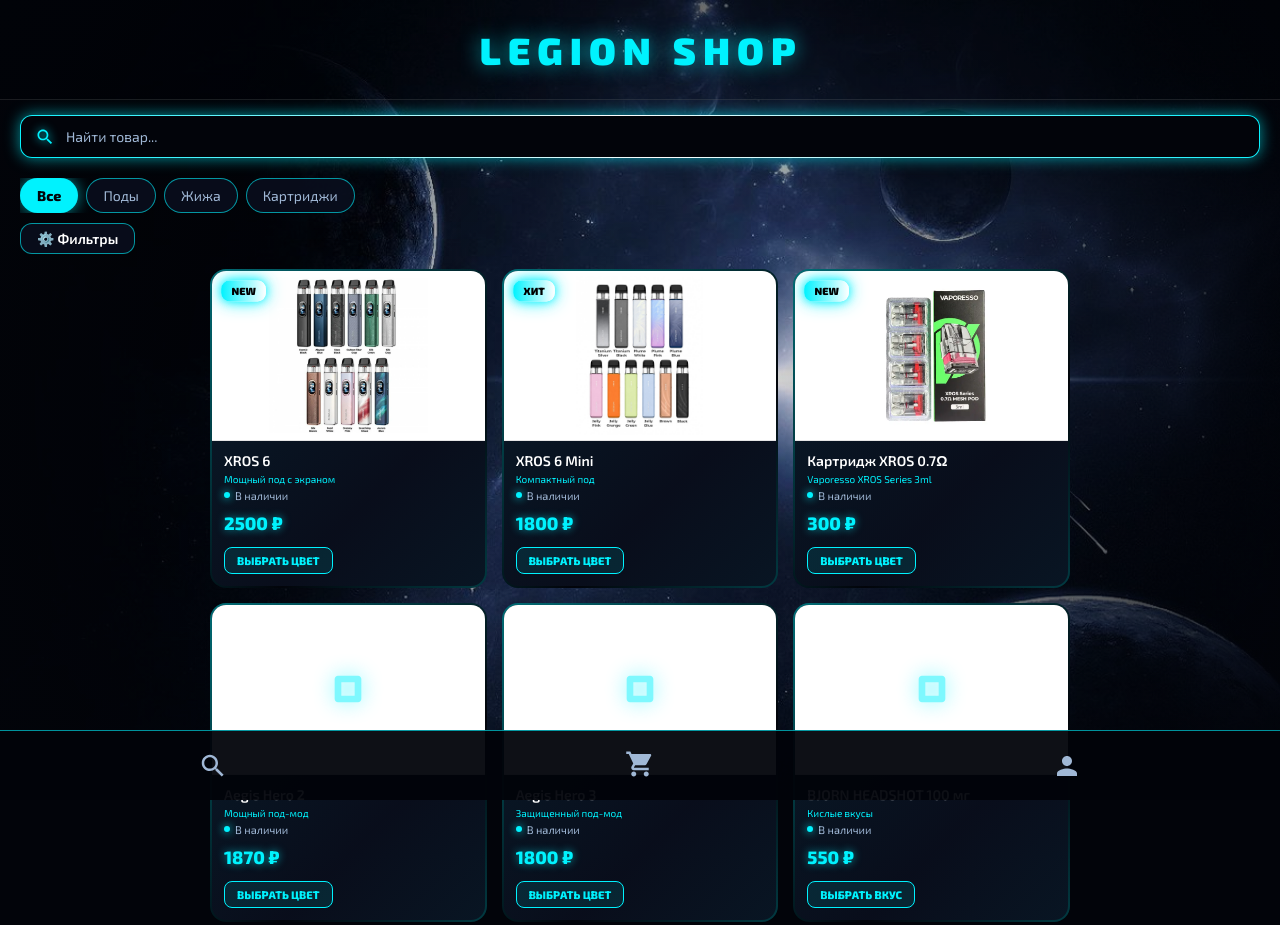
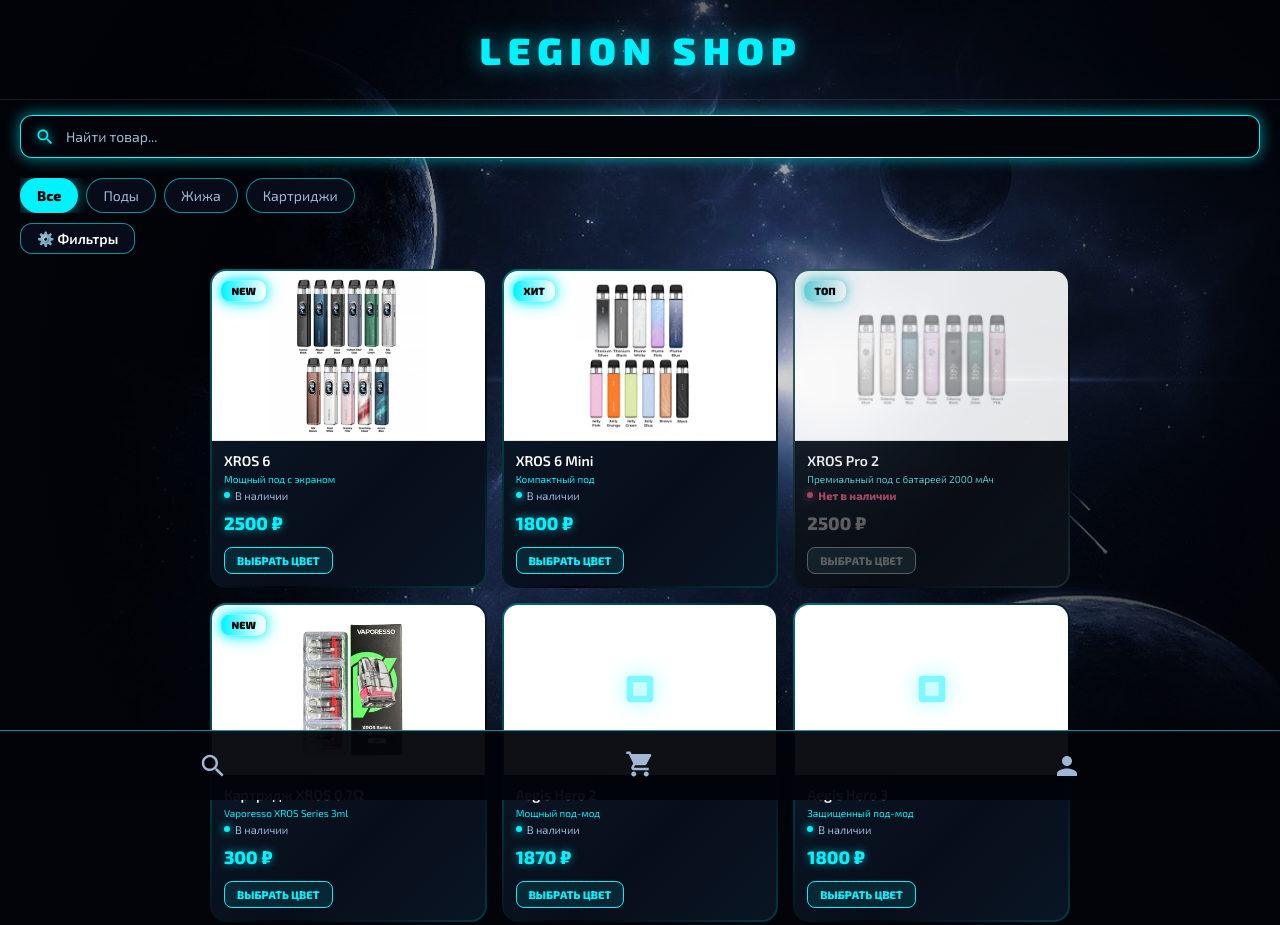
Before and after one commit to artemevt45/legshpppppp, a plain HTML site: page index.html in a window 1280 px wide. Shown: the top 925 px of the page. Drawn offline with Linux system fonts and the light colour scheme.

Commit message:
upd 1611 2058

```diff
--- a/index.html
+++ b/index.html
@@ -202,7 +202,7 @@
         .price { font-size: 18px; font-weight: 800; color: var(--primary); text-shadow: 0 0 8px var(--primary-glow); }
 
         .buy-btn { background: rgba(128, 128, 128, 0.1); border: 2px solid var(--primary); color: var(--primary); width: 36px; height: 36px; border-radius: 10px; font-size: 24px; font-weight: 800; display: flex; align-items: center; justify-content: center; cursor: pointer; transition: 0.3s; box-shadow: 0 0 15px var(--primary-glow); padding-bottom: 3px; line-height: 1; }
-        .buy-btn:active { background: var(--primary); color: var(--bg); box-shadow: 0 0 25px var(--primary); }
+        .buy-btn:active:not(:disabled) { background: var(--primary); color: var(--bg); box-shadow: 0 0 25px var(--primary); }
 
         .qty-control { display: flex; align-items: center; background: rgba(128, 128, 128, 0.1); border: 1px solid var(--primary); border-radius: 10px; overflow: hidden; }
         .qty-btn { background: transparent; border: none; color: var(--primary); width: 28px; height: 32px; font-size: 18px; font-weight: bold; cursor: pointer; }
@@ -533,7 +533,7 @@
             window.Telegram.WebApp.setHeaderColor('#02040a');
         }
 
-        // ОБНОВЛЕННЫЙ МАССИВ (ДОБАВЛЕНЫ ВСЕ ЦВЕТА)
+        // ОБНОВЛЕННЫЙ МАССИВ (ИСПРАВЛЕНЫ ИМЕНА КАРТИНОК И ОСТАТКИ)
         let products = [
             // ПОДЫ
             {
@@ -598,7 +598,7 @@
                 ]
             },
             {
-                id: 8, title: "Aegis Hero 5 Racing Edition", brand: "Geekvape", desc: "Флагманский под-мод (Racing)", price: 2600, category: "pods", badge: "NEW", img: "aegishero5racing.jpg",
+                id: 8, title: "Aegis Hero 5 Racing Edition", brand: "Geekvape", desc: "Флагманский под-мод (Racing)", price: 2600, category: "pods", badge: "NEW", img: "aegishero5racingedition.jpg",
                 variants: [
                     { name: "Speed Red", stock: 0 },
                     { name: "Vibe Green", stock: 0 },
@@ -738,12 +738,7 @@
             const grid = document.getElementById('catalog-grid');
 
             let filtered = products.filter(p => {
-                if (p.variants) {
-                    if (!p.variants.some(v => v.stock > 0)) return false;
-                } else {
-                    if (p.stock <= 0) return false;
-                }
-
+                // УБРАЛИ ПРОВЕРКУ НА НАЛИЧИЕ, ТЕПЕРЬ ПОКАЗЫВАЮТСЯ ВСЕ ТОВАРЫ
                 if (activeCategory !== 'all' && p.category !== activeCategory) return false;
                 if (activeCategory === 'liquids' && currentMg > 0 && p.mg !== currentMg) return false;
                 if (activeCategory === 'pods' && currentBrand !== 'all' && p.brand !== currentBrand) return false;
@@ -764,10 +759,14 @@
                 let hasVariants = p.variants && p.variants.length > 0;
                 let isLiquid = p.category === 'liquids';
 
+                // Считаем общий остаток
+                let totalStock = p.variants ? p.variants.reduce((sum, v) => sum + v.stock, 0) : p.stock;
+                let isOutOfStock = totalStock <= 0;
+
                 let imgHTML = '';
                 if (p.img && p.img.trim() !== "") {
                     imgHTML = `
-                        <img src="${p.img}" loading="lazy" class="card-img" alt="${p.title}" onerror="this.style.display='none'; this.nextElementSibling.style.display='block';">
+                        <img src="${p.img}" loading="lazy" class="card-img" alt="${p.title}" style="${isOutOfStock ? 'opacity: 0.5;' : ''}" onerror="this.style.display='none'; this.nextElementSibling.style.display='block';">
                         <svg class="card-no-img" style="display:none;" viewBox="0 0 24 24"><path d="M18 4H6c-1.1 0-2 .9-2 2v12c0 1.1.9 2 2 2h12c1.1 0 2-.9 2-2V6c0-1.1-.9-2-2-2zm-2 12H8V8h8v8z"/></svg>
                     `;
                 } else {
@@ -779,22 +778,28 @@
                     let forceOpen = searchQuery !== '' && p.variants.some(v => v.name.toLowerCase().includes(searchQuery));
 
                     let variantsList = p.variants.map(v => {
-                        if (v.stock <= 0) return '';
+                        // Если общий остаток 0, показываем все варианты как неактивные
                         if (searchQuery !== '' && !p.title.toLowerCase().includes(searchQuery) && !v.name.toLowerCase().includes(searchQuery)) return '';
 
+                        let isVariantOutOfStock = (v.stock <= 0) || isOutOfStock;
                         let cartId = `${p.id}_${v.name}`;
                         let cartItem = cart.find(item => item.cartId === cartId);
                         let qty = cartItem ? cartItem.qty : 0;
 
-                        let actionHTML = qty === 0
-                            ? `<button class="buy-btn" onclick="changeQty('${cartId}', 1, ${p.id}, '${v.name}')">+</button>`
-                            : `<div class="qty-control"><button class="qty-btn" onclick="changeQty('${cartId}', -1, ${p.id}, '${v.name}')">-</button><span class="qty-num">${qty}</span><button class="qty-btn" onclick="changeQty('${cartId}', 1, ${p.id}, '${v.name}')">+</button></div>`;
+                        let actionHTML = '';
+                        if (isVariantOutOfStock) {
+                            actionHTML = `<button class="buy-btn" disabled style="border-color: #666; color: #666; box-shadow: none; cursor: not-allowed;">✖</button>`;
+                        } else {
+                            actionHTML = qty === 0
+                                ? `<button class="buy-btn" onclick="changeQty('${cartId}', 1, ${p.id}, '${v.name}')">+</button>`
+                                : `<div class="qty-control"><button class="qty-btn" onclick="changeQty('${cartId}', -1, ${p.id}, '${v.name}')">-</button><span class="qty-num">${qty}</span><button class="qty-btn" onclick="changeQty('${cartId}', 1, ${p.id}, '${v.name}')">+</button></div>`;
+                        }
 
                         return `
-                            <div class="variant-item">
+                            <div class="variant-item" style="${isVariantOutOfStock ? 'opacity: 0.6;' : ''}">
                                 <div style="display: flex; align-items: center; flex-grow: 1;">
-                                    <div class="glossy-stock-box">${v.stock}</div>
-                                    <div class="variant-name">${v.name}</div>
+                                    <div class="glossy-stock-box" style="${isVariantOutOfStock ? 'background: #666; color: #ccc;' : ''}">${v.stock}</div>
+                                    <div class="variant-name" style="${isVariantOutOfStock ? 'text-decoration: line-through; color: #888;' : ''}">${v.name}</div>
                                 </div>
                                 ${actionHTML}
                             </div>
@@ -805,7 +810,7 @@
                     let isOpen = openAccordions[p.id] || forceOpen;
 
                     variantsHTML = `
-                        <button class="choose-flavor-btn" onclick="toggleVariants(${p.id})">${btnText}</button>
+                        <button class="choose-flavor-btn" onclick="toggleVariants(${p.id})" style="${isOutOfStock ? 'border-color: #666; color: #666;' : ''}">${btnText}</button>
                         <div id="variants-${p.id}" class="variants-container" style="display: ${isOpen ? 'flex' : 'none'};">
                             ${variantsList}
                         </div>
@@ -813,17 +818,28 @@
                 } else {
                     const cartItem = cart.find(item => item.id === p.id);
                     const qty = cartItem ? cartItem.qty : 0;
-                    variantsHTML = qty === 0
-                        ? `<button class="buy-btn" onclick="changeQty(${p.id}, 1, ${p.id})">+</button>`
-                        : `<div class="qty-control"><button class="qty-btn" onclick="changeQty(${p.id}, -1, ${p.id})">-</button><span class="qty-num">${qty}</span><button class="qty-btn" onclick="changeQty(${p.id}, 1, ${p.id})">+</button></div>`;
+
+                    if (isOutOfStock) {
+                        variantsHTML = `<button class="buy-btn" disabled style="border-color: #666; color: #666; box-shadow: none; cursor: not-allowed;">✖</button>`;
+                    } else {
+                        variantsHTML = qty === 0
+                            ? `<button class="buy-btn" onclick="changeQty(${p.id}, 1, ${p.id})">+</button>`
+                            : `<div class="qty-control"><button class="qty-btn" onclick="changeQty(${p.id}, -1, ${p.id})">-</button><span class="qty-num">${qty}</span><button class="qty-btn" onclick="changeQty(${p.id}, 1, ${p.id})">+</button></div>`;
+                    }
                 }
 
-                let infoHTML = hasVariants
-                    ? `<div class="card-stock"><div class="stock-dot"></div> В наличии</div>`
-                    : `<div class="card-stock"><div class="stock-dot"></div> В наличии (${p.stock})</div>`;
+                // Вывод наличия
+                let infoHTML = '';
+                if (isOutOfStock) {
+                    infoHTML = `<div class="card-stock" style="color: var(--danger); font-weight: bold;"><div class="stock-dot" style="background: var(--danger); box-shadow: 0 0 8px var(--danger);"></div> Нет в наличии</div>`;
+                } else if (hasVariants) {
+                    infoHTML = `<div class="card-stock"><div class="stock-dot"></div> В наличии</div>`;
+                } else {
+                    infoHTML = `<div class="card-stock"><div class="stock-dot"></div> В наличии (${p.stock})</div>`;
+                }
 
                 return `
-                <div class="card">
+                <div class="card" style="${isOutOfStock ? 'filter: grayscale(0.5); opacity: 0.9;' : ''}">
                     <div class="card-img-wrapper">
                         ${imgHTML}
                         ${p.badge ? `<div class="badge">${p.badge}</div>` : ''}
@@ -835,7 +851,7 @@
                             ${infoHTML}
                         </div>
                         <div class="card-footer" style="${hasVariants ? 'flex-direction: column; align-items: flex-start;' : ''}">
-                            <div class="price" style="${hasVariants ? 'margin-bottom: 5px;' : ''}">${p.price} ₽</div>
+                            <div class="price" style="${hasVariants ? 'margin-bottom: 5px;' : ''} ${isOutOfStock ? 'color: #666; text-shadow: none;' : ''}">${p.price} ₽</div>
                             ${variantsHTML}
                         </div>
                     </div>
```
